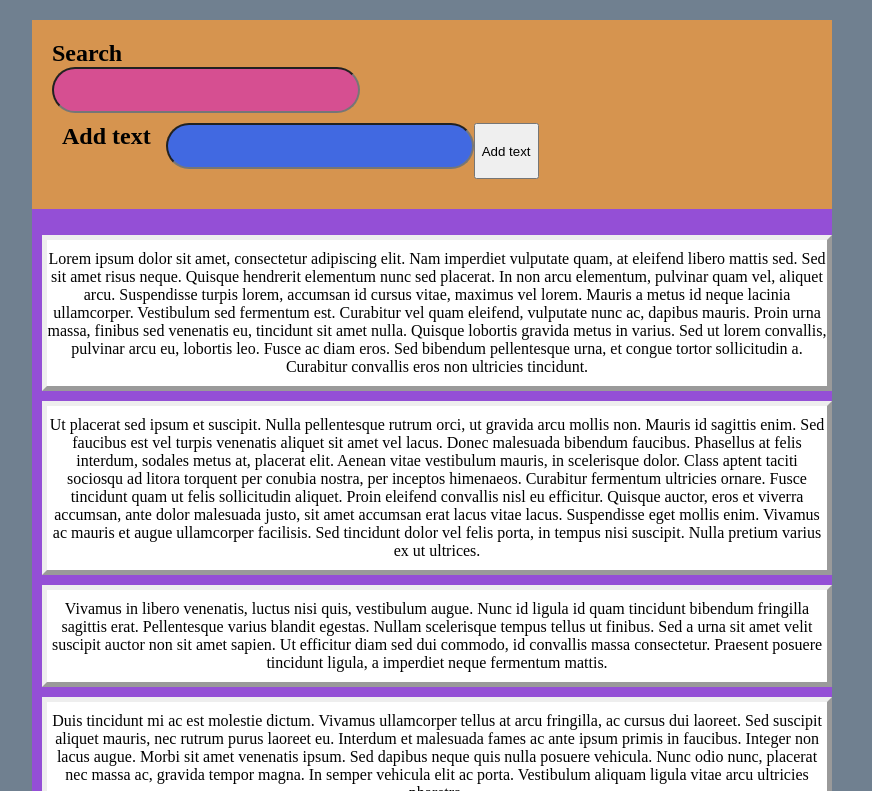
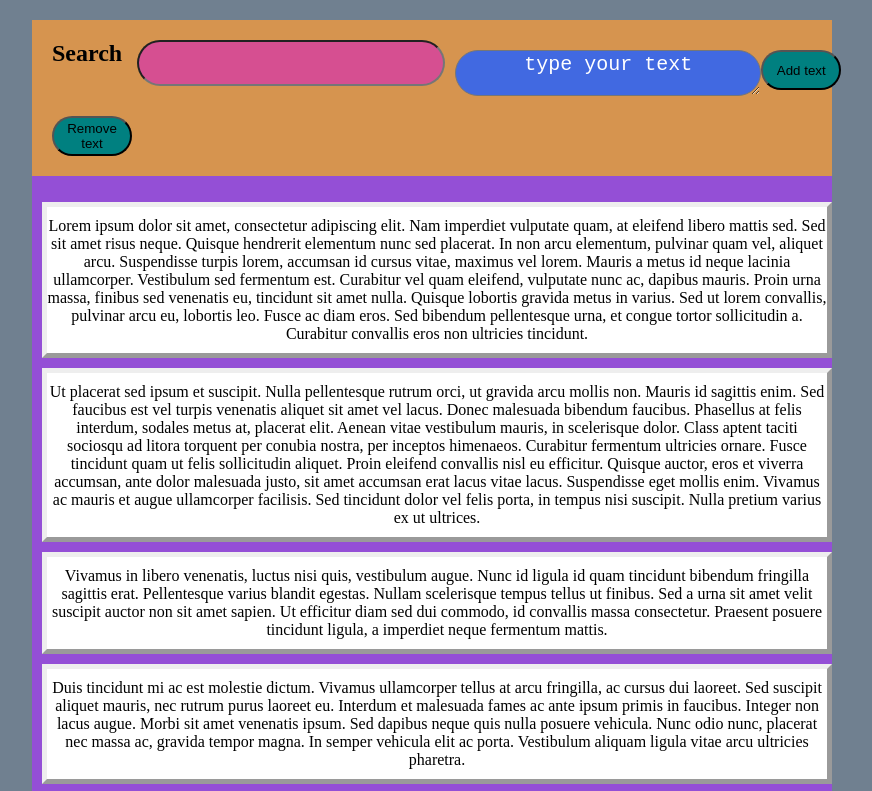
Before and after one commit to jilvins/search-app, a plain HTML site: page index.html in a window 1280 px wide. Both pictures are taken after a click on the button "Add text". Shown: the top 791 px of the page, without its empty margins (208-1080 px from the left). Drawn offline with Linux system fonts and the light colour scheme.

Commit message:
Provided text adding and removing functions
Still needs css uprgrades in order to make it look nicer.

```diff
--- a/index.html
+++ b/index.html
@@ -7,11 +7,13 @@
     <div id="searchBox">
         <label for="searchInput">Search</label>
         <input id="searchInput" type="text">
-        <div id="addBox">
-        <label for="addhInput">Add text</label>
-        <input id="addInput" type="text">
-        <button id="addText">Add text</button>
-        </div>
+        <form id="addBox">
+        <textarea id="addInput" type="text" placeholder="type your text"> </textarea>
+        <button id="addText" type="submit">Add text</button>
+        </form>
+        <button id="removeText" onclick="removeElement()">Remove text</button>
+
+
     </div>
 
         <ul id="contentBox">
--- a/index.js
+++ b/index.js
@@ -1,4 +1,6 @@
-document.getElementById('addhInput')
+let addInput = document.getElementById('addInput')
+let contentBox = document.getElementById('contentBox')
+let addBox = document.getElementById('addBox')
 document.getElementById('searchInput').addEventListener('keyup', function(event) {
     let searchPhrase = event.target.value.toLowerCase();
     let textForSearch = document.getElementsByClassName('content');
@@ -14,6 +16,20 @@ document.getElementById('searchInput').addEventListener('keyup', function(event)
 
     }
 });
-document.getElementById('addhInput')
-document.getElementById('addText')
-document.getElementById('contentBox')
+
+
+function addSearch (event) {
+
+    event.preventDefault();
+    const newLi = document.createElement('li')
+    newLi.className = 'content'
+    newLi.innerText = addInput.value
+    contentBox.appendChild(newLi)
+    addInput.value = ''
+
+}
+function removeElement () {
+    contentBox.removeChild(contentBox.childNodes[0])
+}
+
+addBox.addEventListener('submit', addSearch)
--- a/style.css
+++ b/style.css
@@ -13,8 +13,8 @@ html, body {
 }
 
 #searchBox {
-    display: flex;
-    flex-direction: row;
+    display: grid;
+    grid-template-columns: auto auto auto;
     padding: 20px;
     background-color: #D6944F;
     flex-direction: column;
@@ -31,15 +31,18 @@ html, body {
     height: 40px;
     font-size: 20px;
     border-radius: 25px;
+    text-align: center;
 }
 #addInput {
     background-color: royalblue;
-    color: seashell;
+    color: white;
     width: 300px;
     height: 40px;
     font-size: 20px;
     border-radius: 25px;
     margin-bottom: 10px;
+    text-align: center;
+
 
 }
 #addBox {
@@ -69,3 +72,14 @@ html, body {
     border-width:5px;
     border-style:outset;
 }
+
+::placeholder {
+    color: white;
+}
+
+#addText, #removeText  {
+    background-color: teal;
+    border-radius: 25px;
+    width: 80px;
+    height: 40px;
+}
```
